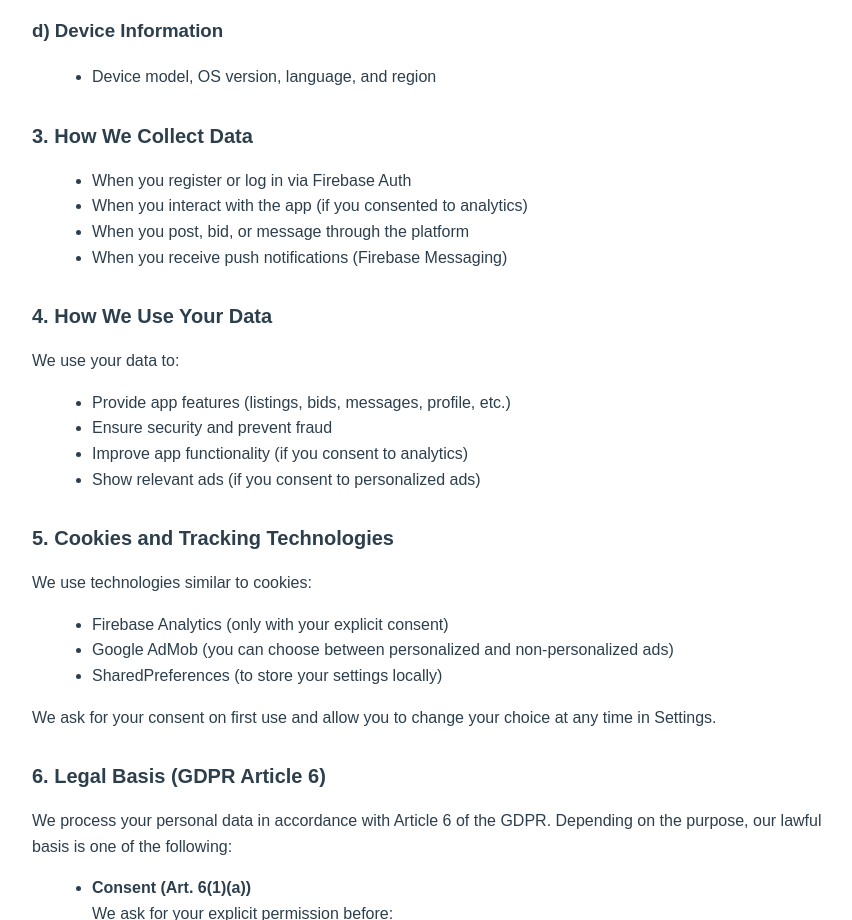
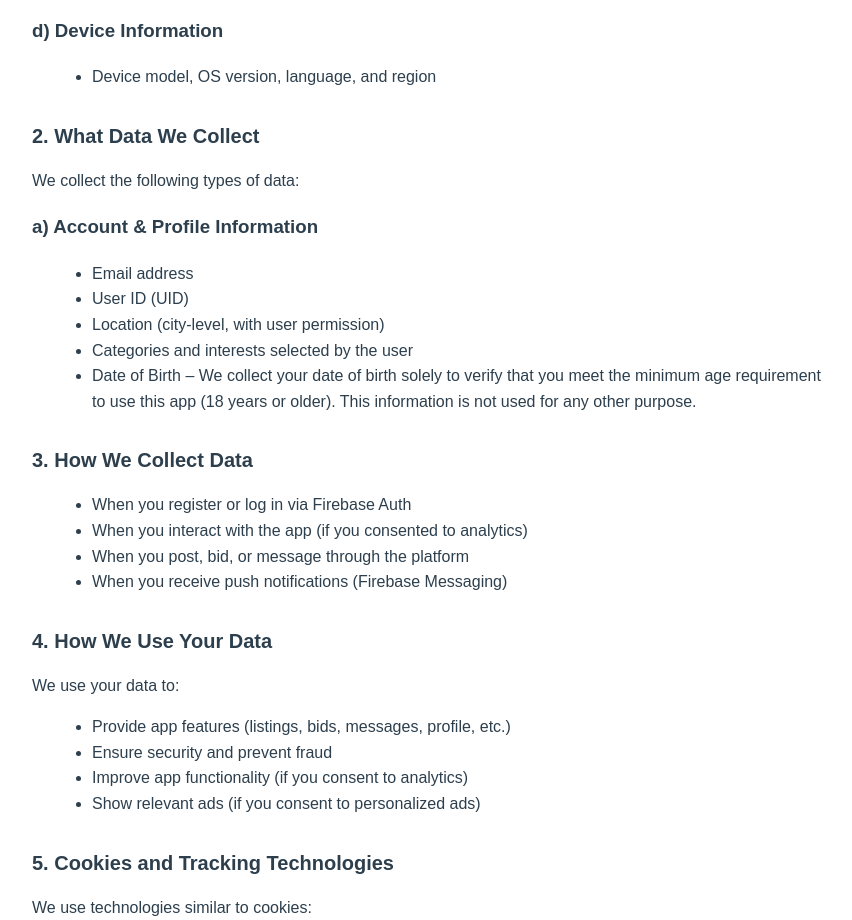
Before and after one commit to yourma104/bidmo-legal, a plain HTML site: page policy.html in a window 1280 px wide. Shown: the part 886-1806 px from the top of the page, without its empty margins (208-1060 px from the left). Drawn offline with Linux system fonts and the light colour scheme.

Commit message:
Update policy.html

```diff
--- a/policy.html
+++ b/policy.html
@@ -99,6 +99,17 @@
   <ul>
     <li>Device model, OS version, language, and region</li>
   </ul>
+  <h2>2. What Data We Collect</h2>
+<p>We collect the following types of data:</p>
+<h3>a) Account &amp; Profile Information</h3>
+<ul>
+  <li>Email address</li>
+  <li>User ID (UID)</li>
+  <li>Location (city-level, with user permission)</li>
+  <li>Categories and interests selected by the user</li>
+  <li>Date of Birth – We collect your date of birth solely to verify that you meet the minimum age requirement to use this app (18 years or older). This information is not used for any other purpose.</li>
+</ul>
+
 
   <h2>3. How We Collect Data</h2>
   <ul>
```
